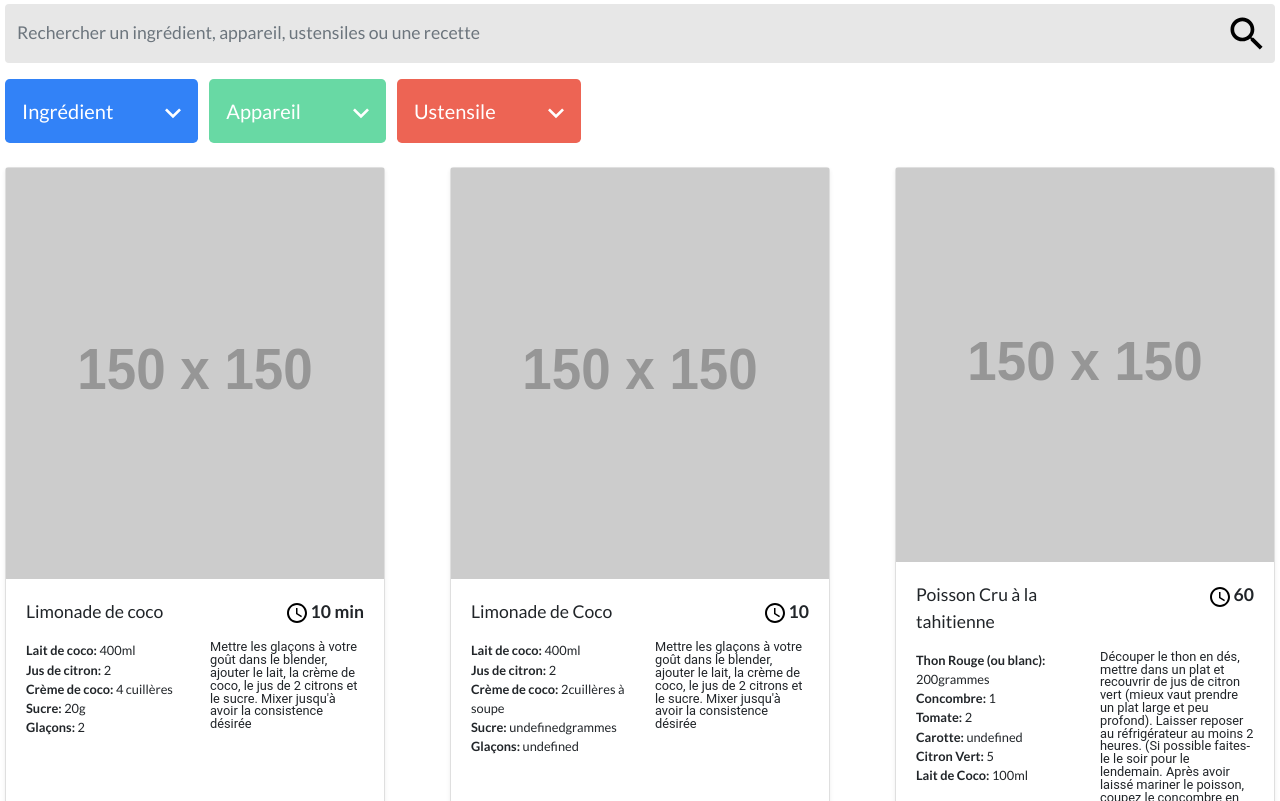
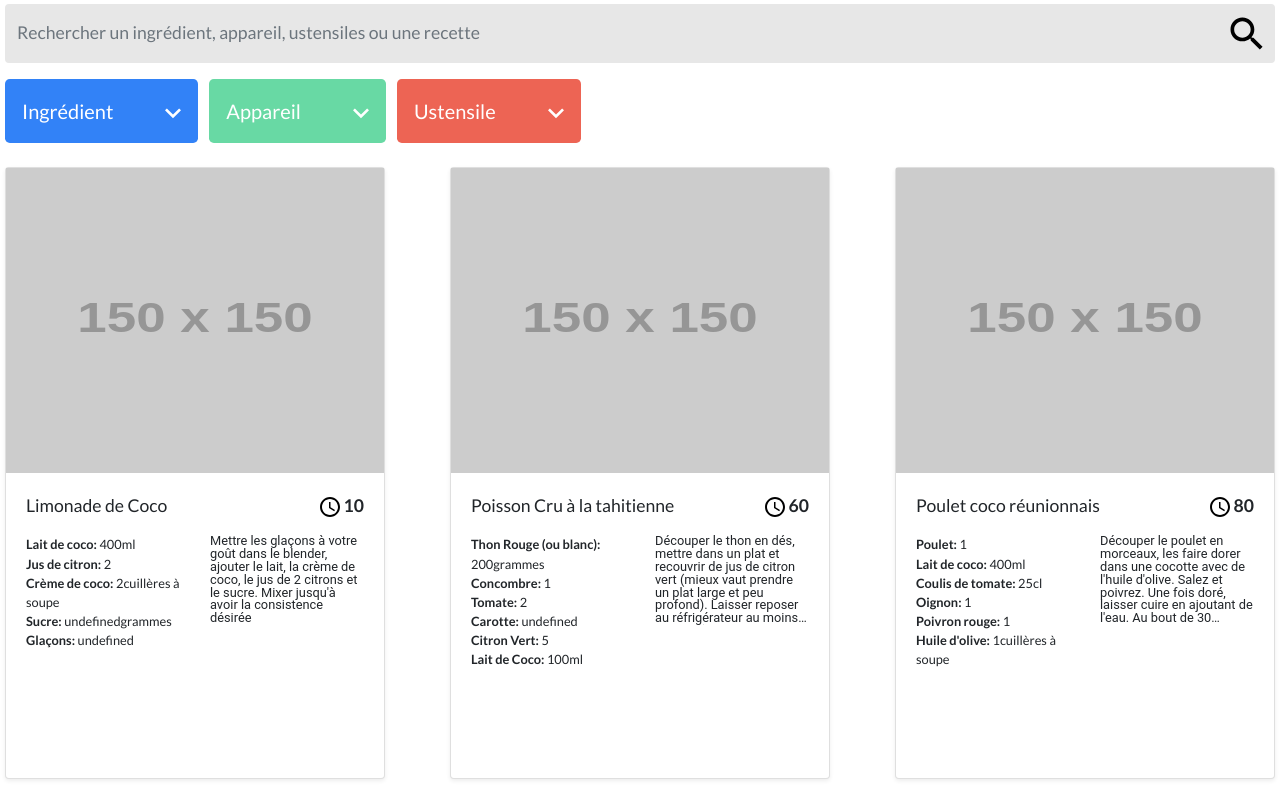
Before and after one commit to NicolasDuquesne2/Nicolas_Duquesne_7_08122021, a plain HTML site: page index.html in a window 1280 px wide. Shown: the part 142-943 px from the top of the page. Drawn offline with nearby package versions, Linux system fonts and the light colour scheme; placeholder pictures from the web are drawn by us.

Commit message:
ellipsis css on cards

```diff
--- a/css/style.css
+++ b/css/style.css
@@ -57,3 +57,11 @@ body {
 .lh-100 {
     line-height: 1 !important;
 }
+
+.text-trunc {
+    overflow: hidden;
+    display: -webkit-box;
+    -webkit-line-clamp: 7;
+    -webkit-box-orient: vertical;
+    background:#fff;
+}
--- a/index.html
+++ b/index.html
@@ -57,46 +57,6 @@
             </div>
         </div>
         <div class="row row-cols-1 row-cols-sm-2 row-cols-md-3 d-flex justify-content-between mt-4" id="cards-wrapper">
-            <div class="card shadow-sm mb-4" style="max-width: 380px;">
-                <img class="h-50" src="https://via.placeholder.com/150" alt="">
-                <div class="card-body ">
-                    <div class="row">
-                        <div class="col">
-                            <p class="text-left normal-font">
-                                Limonade de coco
-                            </p>
-                        </div>
-                        <div class="col normal-font">
-                            <p class="text-right">
-                                <img src="/image/clockvect.svg" alt="temps préparation">
-                                <span class="font-weight-bolder">10 min</span>
-                            </p>
-                        </div>
-                    </div>
-                    <div class="row">
-                        <div class="col">
-                            <p class="text-left tiny-font">
-                                <span class="font-weight-bolder">Lait de coco: </span>400ml<br>
-                                <span class="font-weight-bolder">Jus de citron: </span>2<br>
-                                <span class="font-weight-bolder">Crème de coco: </span>4 cuillères<br>
-                                <span class="font-weight-bolder">Sucre: </span> 20g<br>
-                                <span class="font-weight-bolder">Glaçons: </span>2<br>
-                            </p>
-                        </div>
-                        <div class="col">
-                            <p class="text-left text-Roboto tiny-font lh-100">
-                                Mettre les glaçons à votre goût
-                                dans le blender, ajouter le lait,
-                                la crème de coco,
-                                le jus de 2 citrons
-                                et le sucre.
-                                Mixer jusqu'à avoir la consistence
-                                désirée
-                            </p>
-                        </div>
-                    </div>
-                </div>
-            </div>
         </div>
     </div>
     <script src="https://code.jquery.com/jquery-3.4.1.slim.min.js" integrity="sha384-J6qa4849blE2+poT4WnyKhv5vZF5SrPo0iEjwBvKU7imGFAV0wwj1yYfoRSJoZ+n"
--- a/javascript/templates/recipcard.js
+++ b/javascript/templates/recipcard.js
@@ -15,7 +15,7 @@ class RecipCard {
         htmlCard += `   <img class="h-50" src="https://via.placeholder.com/150" alt="">
                         <div class="card-body ">
                             <div class="row">
-                                <div class="col">
+                                <div class="col-8">
                                     <p class="text-left normal-font">
                                         ${this._recipe.name}
                                     </p>
@@ -36,7 +36,7 @@ class RecipCard {
         htmlCard +=                 `</p>
                                 </div>
                                 <div class="col">
-                                    <p class="text-left text-Roboto tiny-font lh-100">
+                                    <p class="text-left text-Roboto tiny-font lh-100 text-trunc">
                                         ${this._recipe.description}
                                     </p>
                                 </div>
```
